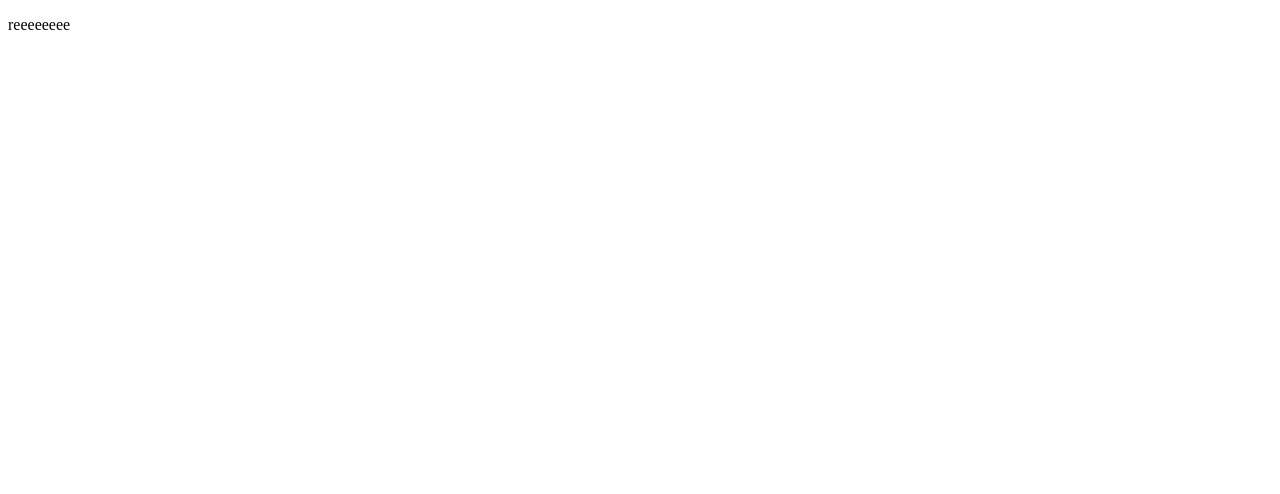
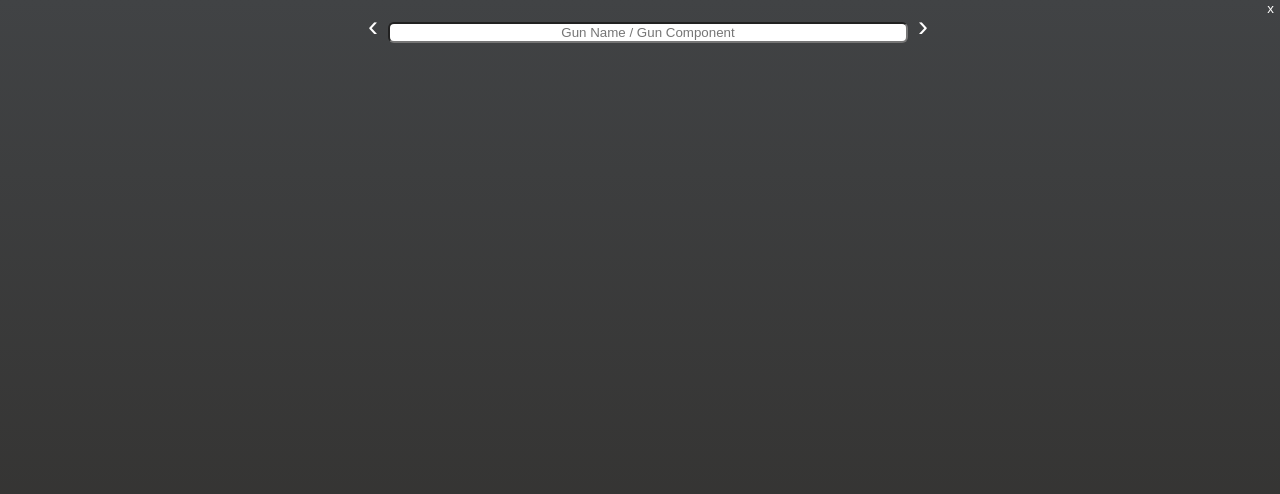
Before and after one commit to Zac-hills/tarkovGunLookup, an Electron app: page src/app/html/index.html in a window 1280 px wide. Drawn offline with Linux system fonts and the light colour scheme.

Commit message:
<Added><Linear gradient background, exit button, drag bar, search bar, back and forward arrows>

```diff
--- /dev/null
+++ b/src/app/css/index.css
@@ -0,0 +1,89 @@
+.search-bar {
+  border-radius: 6px;
+  text-align: center;
+  display: inline-block;
+  font-family: Arial, Helvetica, sans-serif;
+  width: 40%;
+  vertical-align: middle;
+}
+
+.search-bar:focus::placeholder {
+  color: transparent;
+}
+
+.search-bar:focus {
+  outline: none;
+}
+
+#center-content {
+  text-align: center;
+}
+
+body {
+  height: 100%;
+  width: 100%;
+  overflow: hidden;
+  background: linear-gradient(#414345, #2e2c29);
+  background-repeat: no-repeat;
+  background-attachment: fixed;
+}
+
+.exit-button {
+  color: #fff;
+  background-color: transparent;
+  font-weight: 300;
+  font-family: Arial, sans-serif;
+  position: absolute;
+  top: 0;
+  right: 0;
+  border-color: transparent;
+  border: none;
+  -webkit-app-region: no-drag;
+}
+
+.exit-button:focus {
+  outline: none;
+}
+
+.exit-button:active {
+  color: goldenrod;
+}
+
+#drag-bar {
+  width: 100%;
+  height: 20px;
+  top: 0;
+  position: absolute;
+  -webkit-app-region: drag;
+}
+
+.forward-button {
+  color: #fff;
+  border-color: none;
+  background-color: transparent;
+  border: none;
+  font-size: 30px;
+  line-height: 5px;
+}
+
+.back-button {
+  color: #fff;
+  border-color: none;
+  background-color: transparent;
+  border: none;
+  font-size: 30px;
+}
+
+.forward-button:focus {
+  outline: none;
+}
+
+.back-button:focus {
+  outline: none;
+}
+.forward-button:active {
+  color: goldenrod;
+}
+.back-button:active {
+  color: goldenrod;
+}
--- a/src/app/html/index.html
+++ b/src/app/html/index.html
@@ -1,4 +1,22 @@
 <!DOCTYPE html>
 <html>
-  <p>reeeeeeee</p>
+  <body onload="load();" src="src/app/js/render.js">
+    <head>
+      <link rel="stylesheet" href="../css/index.css" />
+    </head>
+    <div class="main-container">
+      <div id="drag-bar"></div>
+      <button class="exit-button" id="exit-button">x</button>
+      <div id="center-content">
+        <button class="back-button">&#8249;</button>
+        <input
+          class="search-bar"
+          type="text"
+          placeholder="Gun Name / Gun Component"
+        />
+        <button class="forward-button">&#8250;</button>
+      </div>
+    </div>
+  </body>
+  <script src="../js/render.js"></script>
 </html>
--- /dev/null
+++ b/src/app/js/render.js
@@ -0,0 +1,26 @@
+const ipcRenderer = require("electron").ipcRenderer;
+
+function load() {
+  render.onLoad();
+}
+
+const render = {
+  onLoad() {
+    const buttonClick = document.getElementById("exit-button");
+    if (!buttonClick) {
+      console.log("could not find exit button.");
+    }
+    buttonClick.onclick = function() {
+      console.log("clicked");
+      ipcRenderer.send("exit-button", true);
+    };
+
+    const searchBar = document.getElementsByClassName("search-bar")[0];
+    if (!searchBar) {
+      console.log("could not find search bar.");
+    }
+    searchBar.onchange = function(event) {
+      console.log(event);
+    };
+  }
+};
```
Also changed, not shown: src/app/js/index.js (+9 -1 lines).
